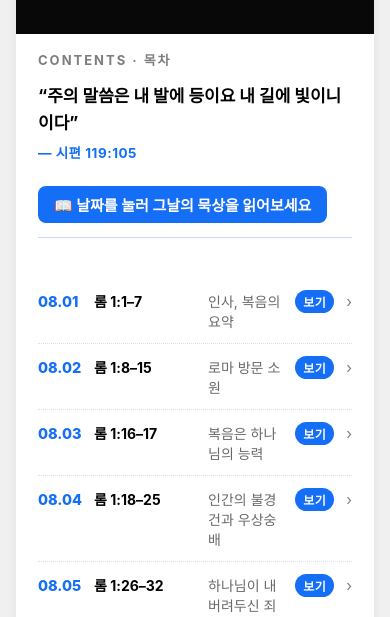
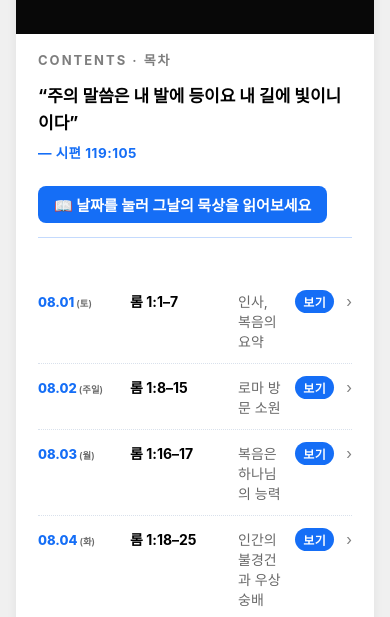
Before and after one commit to ksk0203-oss/daejeon-seongeun-church, a plain HTML site: page 5분말씀묵상/index.html in a window 390 px wide. Shown: the part 212-829 px from the top of the page. Drawn offline with Linux system fonts and the light colour scheme.

Commit message:
Add files via upload

```diff
--- a/5분말씀묵상/index.html
+++ b/5분말씀묵상/index.html
@@ -130,7 +130,8 @@ a.arrow-link { display: inline-block; margin-top: 4px; font-size: calc(16px * va
 .toc-item.is-active { background: rgba(21,110,246,0.08); }
 .toc-item.is-disabled { cursor: default; opacity: 0.55; }
 .toc-item.is-disabled:hover { background: none; }
-.toc-date { font-weight: 800; color: var(--blue); flex: 0 0 44px; font-size: calc(14.5px * var(--fs-scale, 1)); }
+.toc-date { font-weight: 800; color: var(--blue); flex: 0 0 92px; font-size: calc(14.5px * var(--fs-scale, 1)); }
+.toc-dow { font-size: 0.72em; font-weight: 600; color: var(--text-gray); margin-left: 2px; }
 .toc-ref { font-weight: 700; flex: 0 0 130px; font-size: calc(15px * var(--fs-scale, 1)); color: var(--text-black); }
 .toc-theme { flex: 1; font-size: calc(14px * var(--fs-scale, 1)); color: var(--text-gray); }
 .toc-tag {
@@ -190,7 +191,10 @@ a.arrow-link { display: inline-block; margin-top: 4px; font-size: calc(16px * va
 }
 .back-btn:hover { color: var(--blue); }
 
-.closing-line { padding: 24px 40px 32px; font-size: calc(16px * var(--fs-scale, 1)); color: var(--text-black); }
+.closing-line {
+  padding: 20px 22px; font-size: calc(16px * var(--fs-scale, 1)); color: var(--text-black);
+  background: #EFF6FF; border-left: 3px solid var(--blue); border-radius: 4px;
+}
 .inline-link { color: var(--blue); font-weight: 600; text-decoration: none; }
 
 .social-row { display: flex; justify-content: center; gap: 14px; padding: 32px 40px 24px; background: var(--page-bg); }
@@ -217,7 +221,8 @@ a.arrow-link { display: inline-block; margin-top: 4px; font-size: calc(16px * va
   .toc-wrap, .chapter-label, .back-row, .social-row, .footer-legal, .footer-links { padding-left: 22px; padding-right: 22px; }
   .divider { margin-left: 22px; margin-right: 22px; }
   .hero-title { font-size: calc(22px * var(--fs-scale, 1)); word-break: keep-all; overflow-wrap: break-word; }
-  .toc-ref { flex-basis: 102px; font-size: calc(14px * var(--fs-scale, 1)); }
+  .toc-date { flex-basis: 80px; font-size: calc(13px * var(--fs-scale, 1)); }
+  .toc-ref { flex-basis: 96px; font-size: calc(14px * var(--fs-scale, 1)); }
 }
 </style>
 </head>
@@ -469,12 +474,18 @@ const days = [
     prayer:'주님, 저는 스스로 건져낼 수 없는 곤고한 사람입니다. 그러나 예수 그리스도로 말미암아 감사할 수 있음을 고백하며, 8월 한 달의 묵상을 주님께 올려드립니다. 예수님의 이름으로 기도합니다. 아멘.'},
 ];
 
+function getWeekdayLabel(n) {
+  const labels = ['주일', '월', '화', '수', '목', '금', '토'];
+  const d = new Date(2026, 7, n); // August 2026 (month index 7)
+  return labels[d.getDay()];
+}
+
 function buildTOC() {
   const list = document.getElementById('toc-list');
   list.innerHTML = days.map(d => `
     <li>
       <button class="toc-item ${d.ready ? '' : 'is-disabled'}" onclick="${d.ready ? `openDay(${d.n})` : 'return false'}">
-        <span class="toc-date">${d.date}</span>
+        <span class="toc-date">${d.date}<span class="toc-dow">(${getWeekdayLabel(d.n)})</span></span>
         <span class="toc-ref">롬 ${d.ref}</span>
         <span class="toc-theme">${d.theme}</span>
         ${d.ready ? '<span class="toc-tag">보기</span>' : '<span class="toc-tag soon">준비중</span>'}
@@ -502,8 +513,8 @@ function openDay(n) {
       <li class="bullet-item"><strong>적용점</strong> — ${d.application}</li>
     </ul>
     <div class="divider" style="margin-left:0; margin-right:0;"></div>
-    <div class="closing-line" style="padding-left:0; padding-right:0;">
-      <em>${d.prayer}</em>
+    <div class="closing-line" style="margin: 24px 0 0;">
+      ${d.prayer}
     </div>
   `;
 
```
